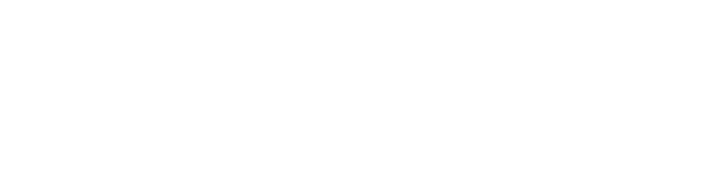
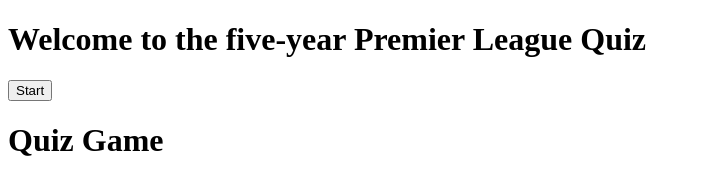
Before and after one commit to Onyeami/fiveyear-premiership, a plain HTML site: page index.html in a window 1280 px wide. Shown: the whole page, without its empty margins (0-701 px from the left). Drawn offline with Linux system fonts and the light colour scheme.

Commit message:
adding login page in html page

```diff
--- a/index.html
+++ b/index.html
@@ -11,6 +11,16 @@
     <title>Premier League Quiz</title>
 </head>
 <body>
+    <div class="container">
+        <div class="login">
+            <h1>Welcome to the five-year Premier League Quiz</h1>
+            <button id="startButton">Start</button>
+        </div>
+        <div class="quiz-page">
+            <h1>Quiz Game</h1>
+        </div>
+    </div>
+
     <script src="assets/js/script.js"></script>
 </body>
 </html>
```
